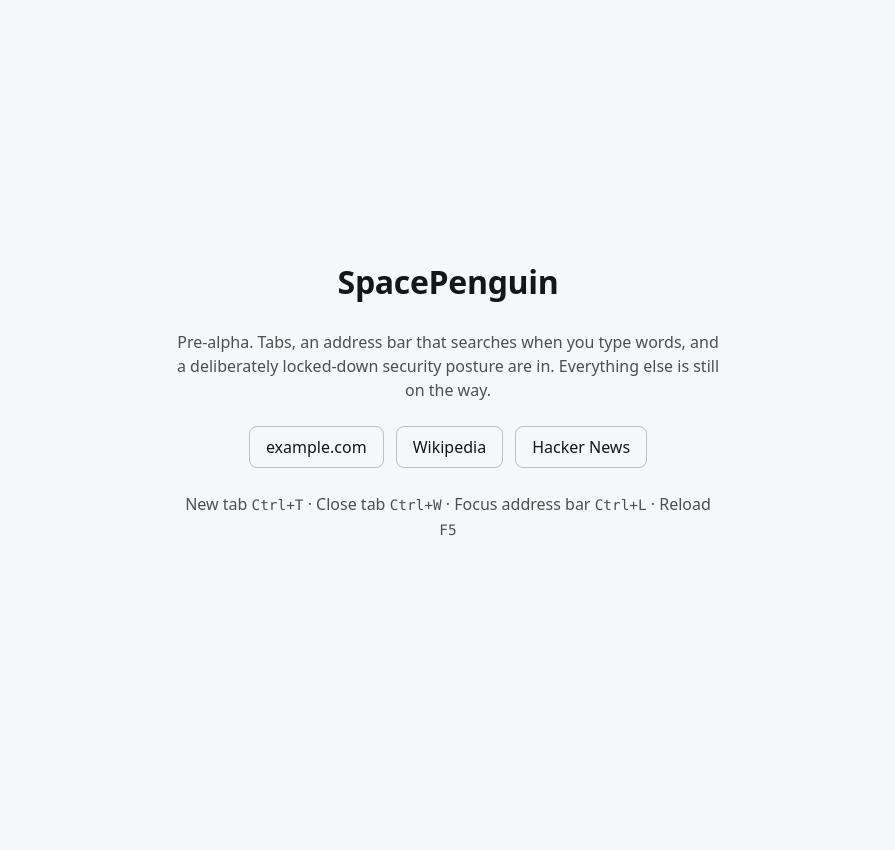
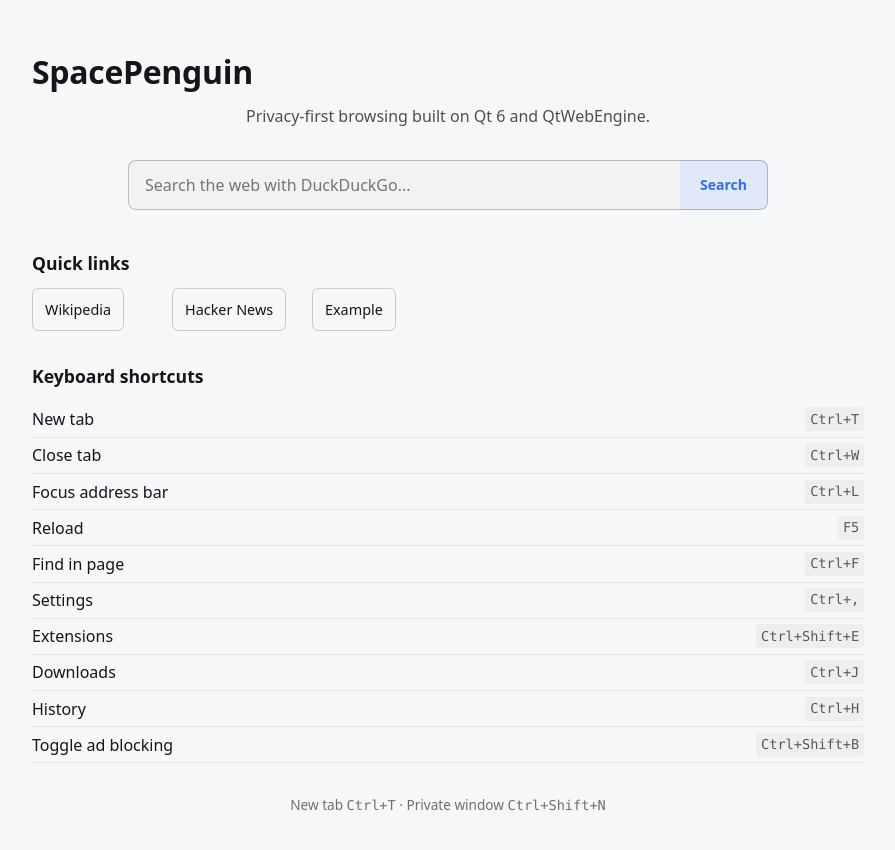
Before and after one commit to developer1-vd/SpacePenguin, a plain HTML site: page html/start.html in a window 1280 px wide. Shown: the whole page, without its empty margins (192-1087 px from the left). Before the commit the page ends 800 px from the top, so only its background shows below. Drawn offline with Linux system fonts and the light colour scheme.

Commit message:
i dont know what to write ok

```diff
--- a/html/start.html
+++ b/html/start.html
@@ -10,43 +10,99 @@
     display: flex;
     flex-direction: column;
     align-items: center;
-    justify-content: center;
-    gap: 1.5rem;
     font: 16px/1.5 system-ui, -apple-system, "Segoe UI", sans-serif;
     background: #f6f7f9;
     color: #14161a;
   }
-  h1 { font-size: 2rem; margin: 0; letter-spacing: -0.01em; }
-  p { margin: 0; max-width: 34rem; text-align: center; opacity: 0.75; }
-  ul { list-style: none; display: flex; gap: 0.75rem; padding: 0; margin: 0; flex-wrap: wrap; justify-content: center; }
-  a {
-    display: inline-block;
-    padding: 0.5rem 1rem;
-    border: 1px solid rgba(20, 22, 26, 0.25);
-    border-radius: 0.5rem;
-    text-decoration: none;
-    color: inherit;
+  .container { max-width: 52rem; width: 100%; padding: 3rem 1.5rem; }
+  h1 { font-size: 2rem; margin: 0 0 0.5rem; letter-spacing: -0.01em; }
+  .subtitle { opacity: 0.75; margin: 0 0 2rem; text-align: center; }
+  .search-form { margin-bottom: 2.5rem; }
+  .search-form form { display: flex; max-width: 40rem; margin: 0 auto; }
+  .search-form input {
+    flex: 1; padding: 0.75rem 1rem; border: 1px solid rgba(20, 22, 26, 0.25);
+    border-right: none; border-radius: 0.5rem 0 0 0.5rem; font: inherit;
+    background: rgba(20, 22, 26, 0.02); outline: none;
   }
-  a:hover { border-color: rgba(20, 22, 26, 0.6); }
-  code { font-family: ui-monospace, "SF Mono", Menlo, monospace; font-size: 0.9em; }
+  .search-form button {
+    padding: 0.75rem 1.25rem; border: 1px solid rgba(20, 22, 26, 0.25);
+    border-left: none; border-radius: 0 0.5rem 0.5rem 0;
+    background: rgba(47, 109, 237, 0.1); color: #2f6fed; cursor: pointer;
+    font: 600 14px/1 system-ui, -apple-system, "Segoe UI", sans-serif;
+  }
+  .search-form button:hover { background: rgba(47, 109, 237, 0.15); }
+  .quick-links h2 { font-size: 1.1rem; margin: 0 0 0.75rem; }
+  .quick-links ul {
+    list-style: none; display: grid; grid-template-columns: repeat(auto-fill, minmax(120px, 1fr));
+    gap: 0.5rem; padding: 0; margin: 0 0 2rem;
+  }
+  .quick-links a {
+    display: inline-block; padding: 0.6rem 0.75rem; border: 1px solid rgba(20, 22, 26, 0.2);
+    border-radius: 0.4rem; text-decoration: none; color: inherit; text-align: center;
+    font-size: 0.9rem; transition: border-color 0.15s;
+  }
+  .quick-links a:hover { border-color: rgba(20, 22, 26, 0.5); }
+  .shortcuts h2 { font-size: 1.1rem; margin: 0 0 0.75rem; }
+  .shortcuts ul { list-style: none; padding: 0; margin: 0 0 2rem; }
+  .shortcuts li {
+    display: flex; justify-content: space-between; padding: 0.35rem 0;
+    border-bottom: 1px solid rgba(20, 22, 26, 0.08);
+  }
+  .shortcuts code {
+    background: rgba(20, 22, 26, 0.06); padding: 0.1em 0.35em; border-radius: 0.25em;
+    font-size: 0.85em; opacity: 0.7;
+  }
+  code { font-family: ui-monospace, "SF Mono", Menlo, monospace; }
   @media (prefers-color-scheme: dark) {
     body { background: #14161a; color: #f6f7f9; }
-    a { border-color: rgba(246, 247, 249, 0.25); }
-    a:hover { border-color: rgba(246, 247, 249, 0.6); }
+    .search-form input { background: rgba(246, 247, 249, 0.08); border-color: rgba(246, 247, 249, 0.25); }
+    .search-form button { background: rgba(122, 168, 255, 0.12); color: #7aa7ff; border-color: rgba(246, 247, 249, 0.25); }
+    .quick-links a { border-color: rgba(246, 247, 249, 0.15); }
+    .shortcuts { border-bottom-color: rgba(246, 247, 249, 0.14); }
+    code { background: rgba(246, 247, 249, 0.08); }
   }
 </style>
 </head>
 <body>
-  <h1>SpacePenguin</h1>
-  <p>Pre-alpha. Tabs, an address bar that searches when you type words, and a
-     deliberately locked-down security posture are in. Everything else is
-     still on the way.</p>
-  <ul>
-    <li><a href="https://example.com">example.com</a></li>
-    <li><a href="https://en.wikipedia.org/wiki/Main_Page">Wikipedia</a></li>
-    <li><a href="https://news.ycombinator.com">Hacker News</a></li>
-  </ul>
-  <p>New tab <code>Ctrl+T</code> &middot; Close tab <code>Ctrl+W</code> &middot;
-     Focus address bar <code>Ctrl+L</code> &middot; Reload <code>F5</code></p>
+  <div class="container">
+    <h1>SpacePenguin</h1>
+    <p class="subtitle">Privacy-first browsing built on Qt 6 and QtWebEngine.</p>
+
+    <div class="search-form">
+      <form action="https://duckduckgo.com/" method="GET" target="_self">
+        <input type="search" name="q" placeholder="Search the web with DuckDuckGo..." autocomplete="off" accesskey="s">
+        <button type="submit">Search</button>
+      </form>
+    </div>
+
+    <div class="quick-links">
+      <h2>Quick links</h2>
+      <ul>
+        <li><a href="https://en.wikipedia.org/wiki/Main_Page">Wikipedia</a></li>
+        <li><a href="https://news.ycombinator.com">Hacker News</a></li>
+        <li><a href="https://example.com">Example</a></li>
+      </ul>
+    </div>
+
+    <div class="shortcuts">
+      <h2>Keyboard shortcuts</h2>
+      <ul>
+        <li><span>New tab</span> <code>Ctrl+T</code></li>
+        <li><span>Close tab</span> <code>Ctrl+W</code></li>
+        <li><span>Focus address bar</span> <code>Ctrl+L</code></li>
+        <li><span>Reload</span> <code>F5</code></li>
+        <li><span>Find in page</span> <code>Ctrl+F</code></li>
+        <li><span>Settings</span> <code>Ctrl+,</code></li>
+        <li><span>Extensions</span> <code>Ctrl+Shift+E</code></li>
+        <li><span>Downloads</span> <code>Ctrl+J</code></li>
+        <li><span>History</span> <code>Ctrl+H</code></li>
+        <li><span>Toggle ad blocking</span> <code>Ctrl+Shift+B</code></li>
+      </ul>
+    </div>
+
+    <p style="opacity:0.6;font-size:0.85rem;text-align:center;">
+      New tab <code>Ctrl+T</code> &middot; Private window <code>Ctrl+Shift+N</code>
+    </p>
+  </div>
 </body>
 </html>
```
Also changed, not shown: docs/index.html (+4 -0 lines), 3 other files.
